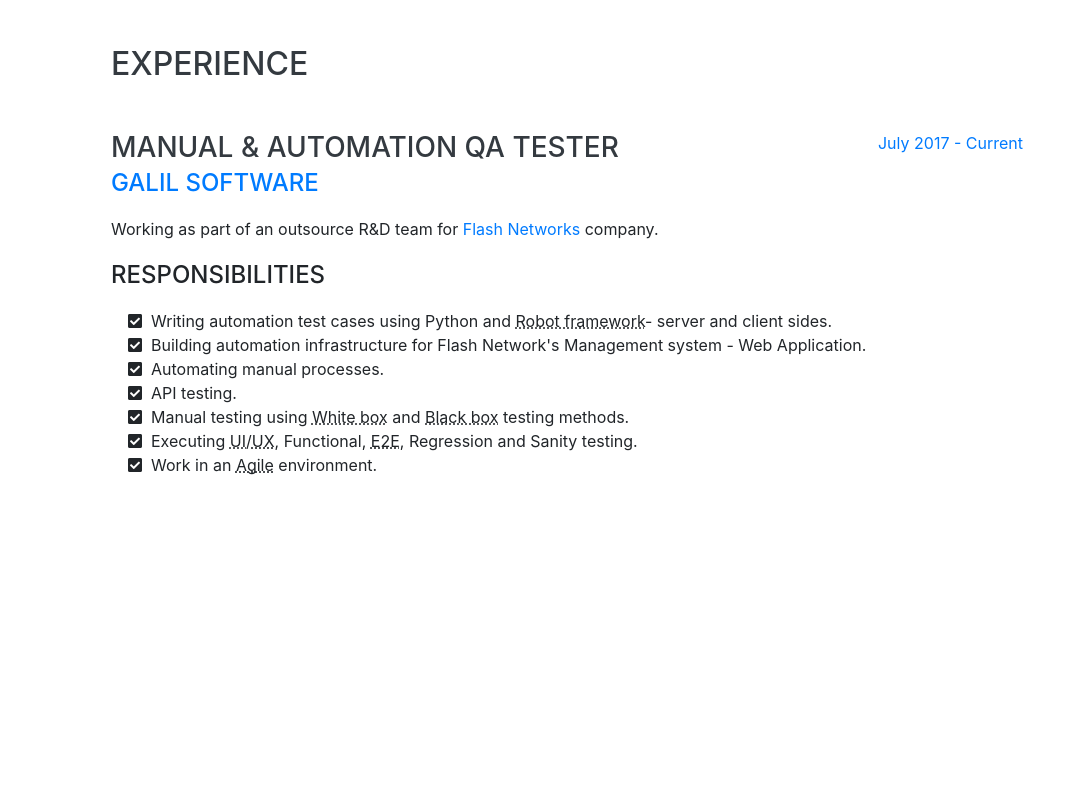
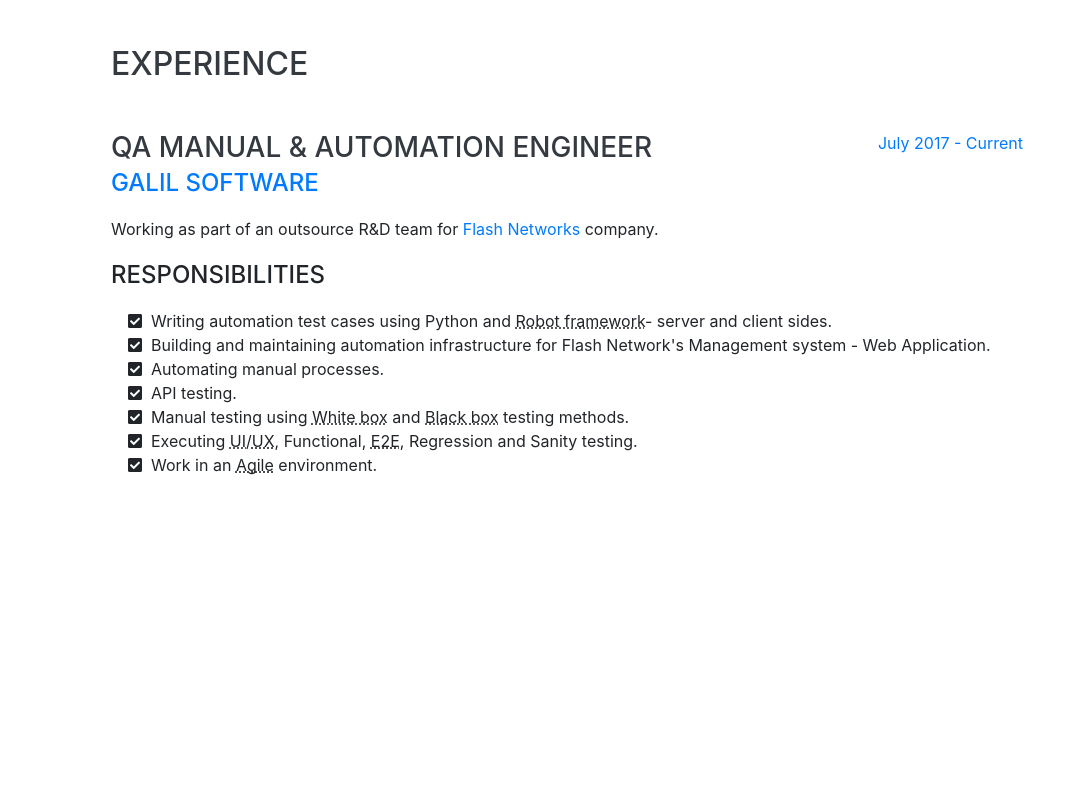
Before and after one commit to elias-shoursoh/Portfolio, a website with bundled scripts: page index.html in a window 1280 px wide. Shown: the part 804-1598 px from the top of the page, without its empty margins (209-1280 px from the left). Built offline with nearby package versions, Linux system fonts and the light colour scheme; files whose address does not match are found by name; a web font is replaced by a local one.

Commit message:
modify literature

```diff
--- a/index.html
+++ b/index.html
@@ -110,7 +110,7 @@
 
         <div class="resume-item d-flex flex-column flex-md-row justify-content-between">
           <div class="resume-content">
-            <h3 class="mb-0">Manual &amp Automation QA Tester</h3>
+            <h3 class="mb-0">QA Manual &amp Automation Engineer</h3>
             <div class="subheading mb-3"><a href="https://galilsoftware.com/about/" target="_blank">Galil Software</a></div>
             <p>Working as part of an outsource R&ampD team for <a href="https://www.flashnetworks.com/About_Us/Overview" target="_blank">Flash Networks</a> company.</p>
           </div>
@@ -126,7 +126,7 @@
 
 		  <li>
             <i class="fa-li fas fa-check-square"></i>
-				Building automation infrastructure for Flash Network's Management system - Web Application.</li>
+				Building and maintaining automation infrastructure for Flash Network's Management system - Web Application.</li>
 
 		  <li>
             <i class="fa-li fas fa-check-square"></i>
@@ -245,7 +245,7 @@
 
         </ul>
 
-		<div class="subheading mb-3">Skills Bars</div>
+		<div class="subheading mb-3">Skill Bars</div>
 			<div>WORK INDEPENDENTLY AS WELL WITH TEAM</div>
 				<div class="container subheading mb-3 line work-style">100%</div>
 			<div>PYTHON</div>
```
